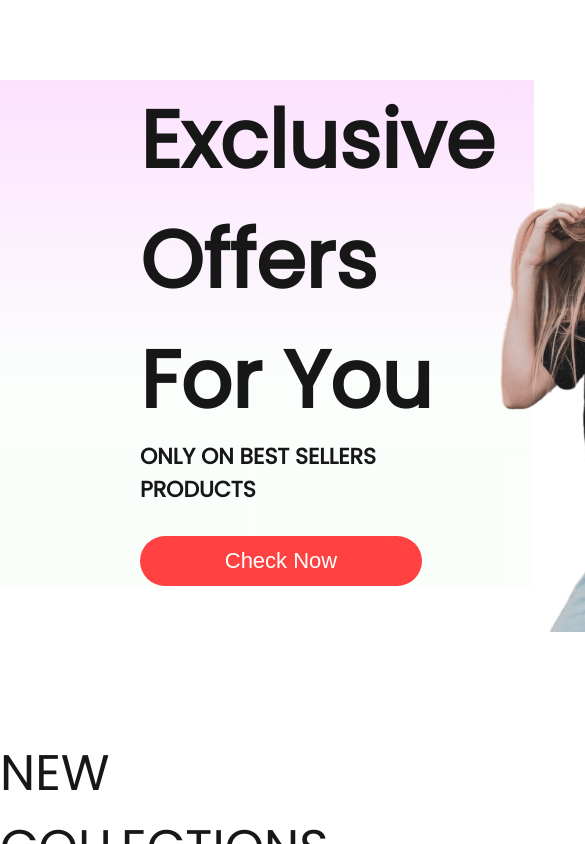
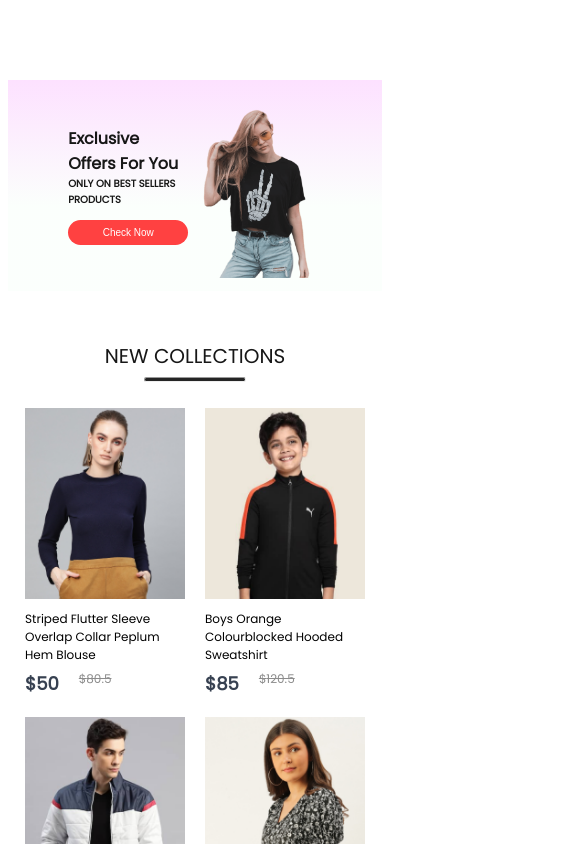
Before and after one commit to sergey87chuvasov/Ecommerce-Website-, a React (Create React App) app: page / in a window 390 px wide. Shown: the part 1580-2424 px from the top of the page, 585 px wide, since content can reach past the window. Built offline with nearby package versions, Linux system fonts and the light colour scheme.

Commit message:
added media to the project - part 4

```diff
--- a/src/components/NewCollections/NewCollections.css
+++ b/src/components/NewCollections/NewCollections.css
@@ -25,3 +25,61 @@
   margin-top: 50px;
   gap: 30px;
 }
+
+@media (max-width: 1280px) {
+  .newCollections h1 {
+    font-size: 40px;
+  }
+
+  .newCollections hr {
+    width: 160px;
+    height: 4px;
+  }
+
+  .collections {
+    gap: 20px;
+    margin-top: 30px;
+  }
+}
+
+@media (max-width: 1024px) {
+  .newCollections h1 {
+    font-size: 30px;
+  }
+
+  .newCollections hr {
+    width: 120px;
+    height: 3px;
+  }
+
+  .collections {
+    gap: 15px;
+    margin-top: 20px;
+  }
+}
+
+@media (max-width: 800px) {
+  .newCollections {
+    gap: 6px;
+  }
+
+  .newCollections h1 {
+    font-size: 20px;
+  }
+
+  .newCollections hr {
+    width: 100px;
+  }
+
+  .collections {
+    gap: 5px;
+  }
+}
+
+@media (max-width: 500px) {
+  .collections {
+    display: grid;
+    grid-template-columns: 1fr 1fr;
+    gap: 20px;
+  }
+}
--- a/src/components/Offers/Offers.css
+++ b/src/components/Offers/Offers.css
@@ -47,3 +47,112 @@
   justify-content: flex-end;
   padding-top: 50px;
 }
+
+@media (max-width: 1280px) {
+  .offers {
+    padding: 0 80px;
+    margin-bottom: 120px;
+  }
+
+  .offers-left h1 {
+    font-size: 40px;
+  }
+
+  .offers-left p {
+    font-size: 18px;
+  }
+
+  .offers-right img {
+    width: 300px;
+  }
+
+  .offers-left button {
+    width: 220px;
+    height: 50px;
+    font-size: 18px;
+  }
+
+  .offers-right {
+    padding-top: 30px;
+  }
+}
+
+@media (max-width: 1024px) {
+  .offers {
+    padding: 0 60px;
+    margin-bottom: 80px;
+    height: 40vh;
+  }
+
+  .offers-left h1 {
+    font-size: 30px;
+  }
+
+  .offers-left p {
+    font-size: 16px;
+  }
+
+  .offers-right img {
+    width: 200px;
+  }
+
+  .offers-left button {
+    width: 160px;
+    height: 40px;
+    font-size: 16px;
+  }
+
+  .offers-right {
+    padding-top: 10px;
+  }
+}
+
+@media (max-width: 800px) {
+  .offers {
+    margin-bottom: 60px;
+  }
+
+  .offers-left h1 {
+    font-size: 22px;
+  }
+
+  .offers-left p {
+    font-size: 13px;
+  }
+
+  .offers-right img {
+    width: 180px;
+  }
+
+  .offers-left button {
+    width: 140px;
+    height: 30px;
+    font-size: 12px;
+  }
+}
+
+@media (max-width: 500px) {
+  .offers {
+    height: 25vh;
+    margin-bottom: 50px;
+  }
+
+  .offers-left h1 {
+    font-size: 16px;
+  }
+
+  .offers-left p {
+    font-size: 10px;
+  }
+
+  .offers-right img {
+    width: 120px;
+  }
+
+  .offers-left button {
+    width: 120px;
+    height: 25px;
+    font-size: 10px;
+    margin-top: 12px;
+  }
+}
```
